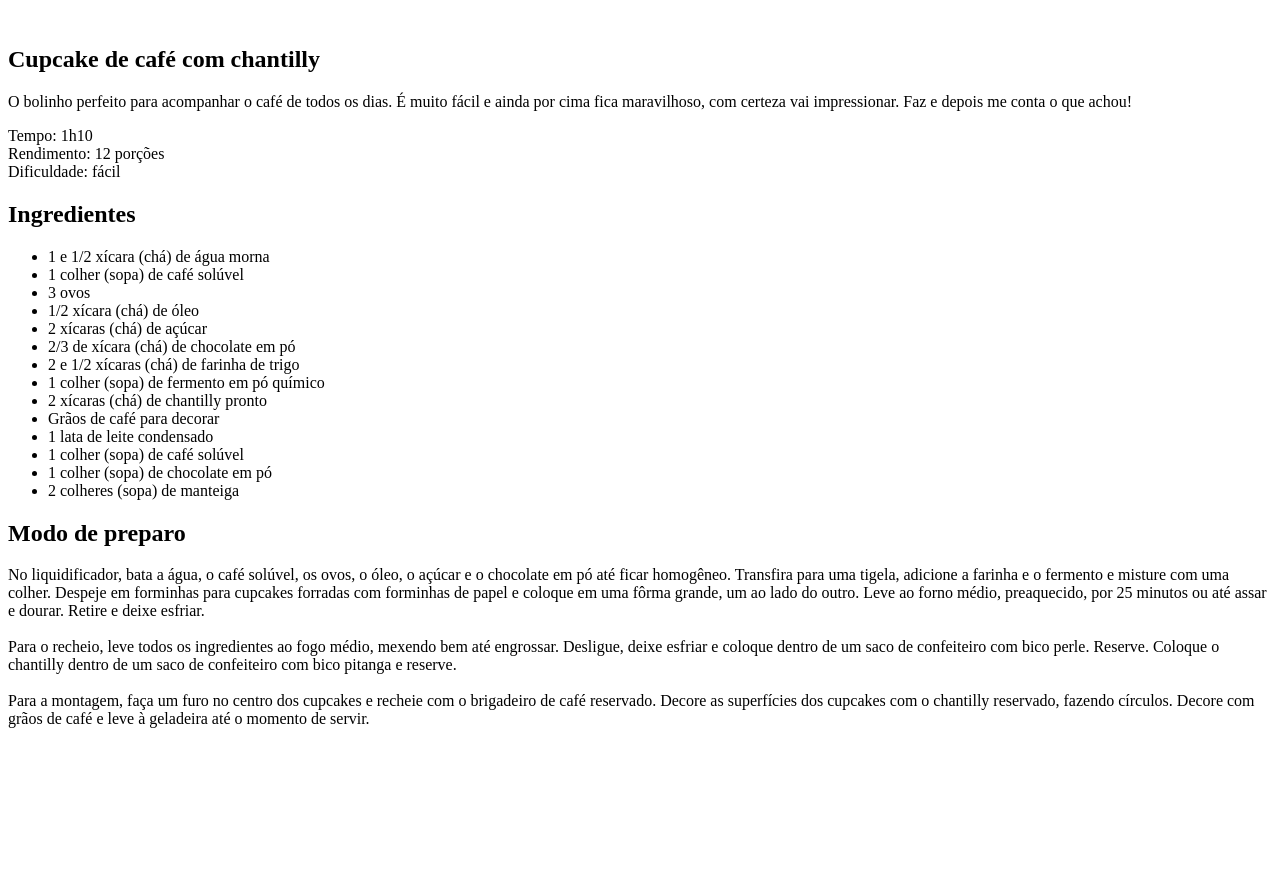
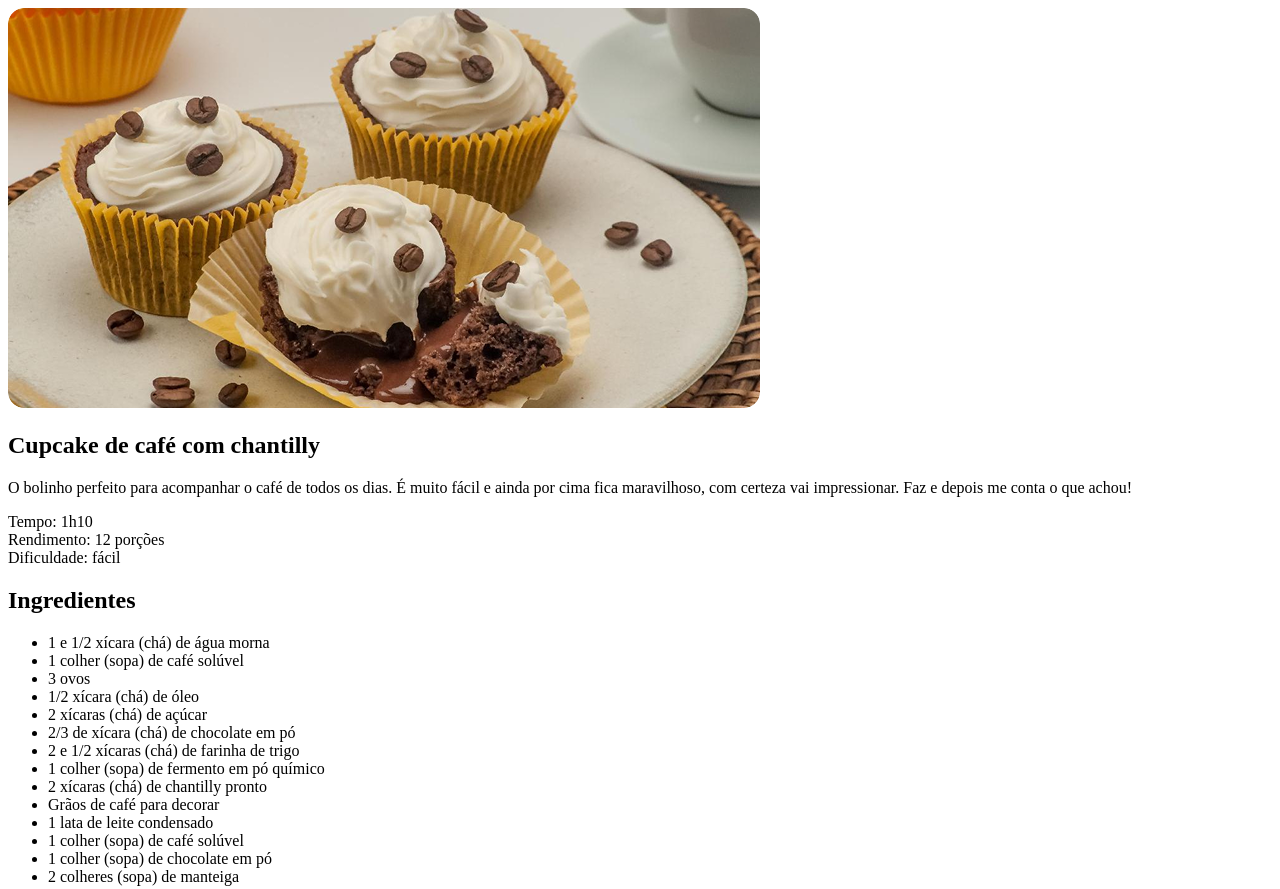
Before and after one commit to sbmatheuss/pagina-de-receita.pj, a plain HTML site: page index.html in a window 1280 px wide. Shown: the top 889 px of the page. Before the commit the page ends 800 px from the top, so only its background shows below. Drawn offline with Linux system fonts and the light colour scheme.

Commit message:
Adicionando Imagem e Estilo

```diff
--- a/index.html
+++ b/index.html
@@ -4,10 +4,11 @@
   <meta charset="UTF-8">
   <meta name="viewport" content="width=device-width, initial-scale=1.0">
   <title>Página de Receita</title>
+  <link rel="stylesheet" href="stylestyle.css">
 </head>
 <body>
   <div id="page">
-        <img src="" alt="">
+        <img src="imagens/main-image.png" alt="Imagem de um Cupcake com graos de cafe e um chantilly">
         <main>
           <section id="about">
             <h1>Cupcake de café com chantilly</h1>
--- /dev/null
+++ b/stylestyle.css
@@ -0,0 +1,3 @@
+img {
+  border-radius: 16px;
+}
```
Also changed, not shown: imagens/Main.jpg (added), imagens/Página de receita.jpg (added), imagens/main-image.png (added).
